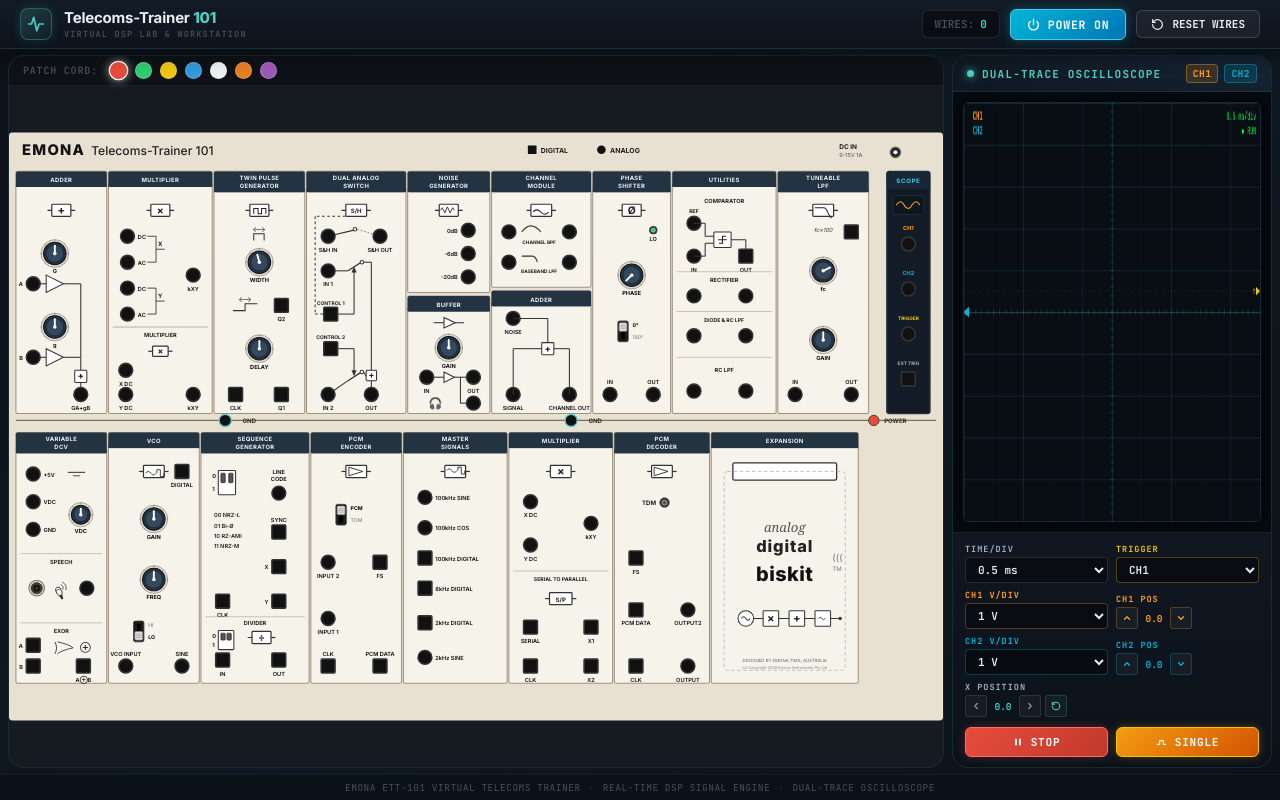
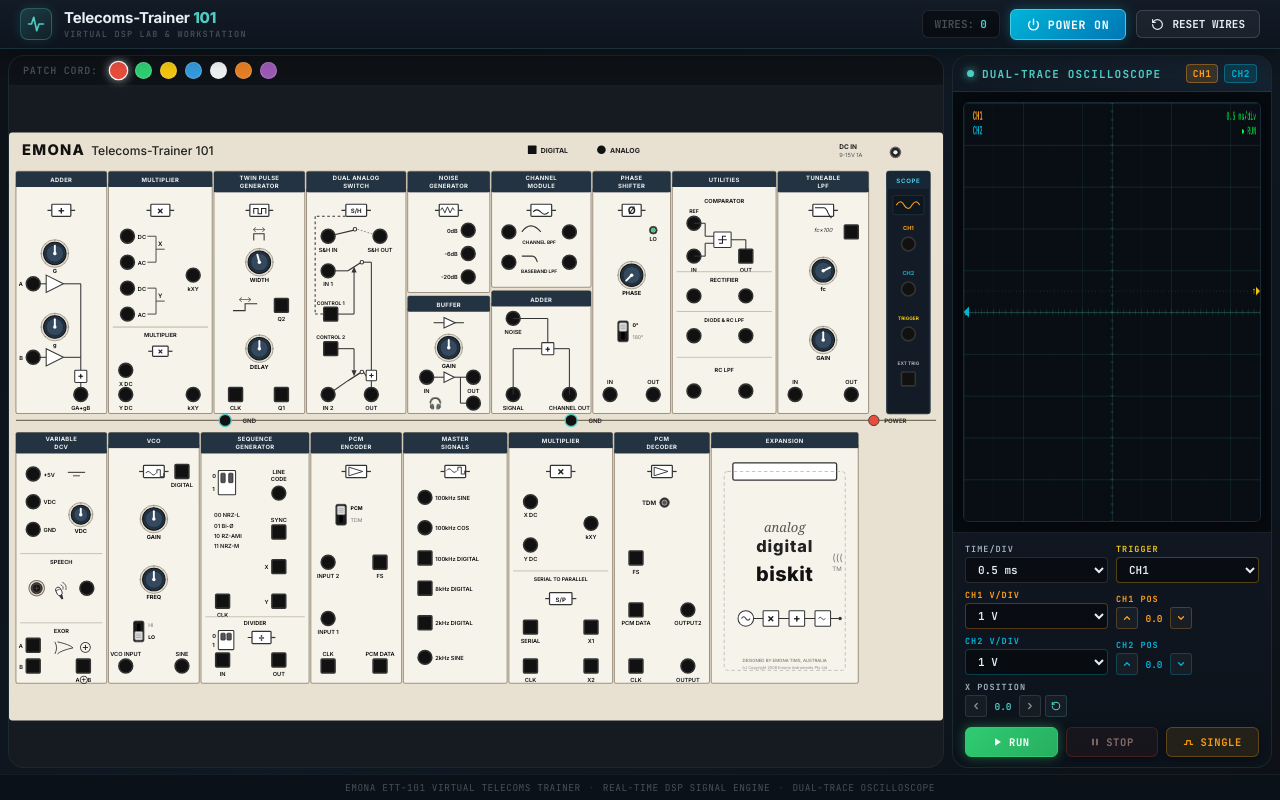
Before and after one commit to omaralaa7/telecoms-trainer-simulator-omarator, a React (Vite) app in the folder telecoms-app/: page / in a window 1280 px wide. Built offline with nearby package versions, Linux system fonts and the light colour scheme.

Commit message:
Dedicated RUN, STOP, SINGLE hardware buttons with active illumination states

```diff
--- a/telecoms-app/src/App.css
+++ b/telecoms-app/src/App.css
@@ -693,42 +693,92 @@
   flex-shrink: 0;
 }
 
-.scope-btn-run {
+/* ─── Scope Action Buttons (Dedicated RUN, STOP, SINGLE) ─── */
+.scope-action-btn {
+  flex: 1;
+  display: inline-flex;
+  align-items: center;
+  justify-content: center;
+  gap: 6px;
+  padding: 7px 8px;
+  border-radius: var(--radius-sm);
+  font-family: 'JetBrains Mono', monospace;
+  font-size: 10.5px;
+  font-weight: 800;
+  cursor: pointer;
+  border: 1px solid;
+  transition: all var(--transition-fast);
+  letter-spacing: 0.6px;
+}
+
+.scope-action-btn svg {
+  flex-shrink: 0;
+}
+
+/* Active RUN button (Lit Green) */
+.btn-run-active {
   background: linear-gradient(135deg, #2ecc71, #27ae60);
   color: #ffffff;
   border-color: #2ecc71;
-  box-shadow: 0 0 10px rgba(46, 204, 113, 0.3);
+  box-shadow: 0 0 12px rgba(46, 204, 113, 0.45);
 }
 
-.scope-btn-run:hover {
+.btn-run-active:hover {
   background: linear-gradient(135deg, #40d47e, #2ecc71);
-  box-shadow: 0 0 14px rgba(46, 204, 113, 0.5);
-  transform: translateY(-1px);
+  box-shadow: 0 0 16px rgba(46, 204, 113, 0.65);
 }
 
-.scope-btn-stop {
+/* Inactive RUN button (Dimmed) */
+.btn-run-inactive {
+  background: rgba(46, 204, 113, 0.05);
+  color: #6b8073;
+  border-color: rgba(46, 204, 113, 0.2);
+}
+
+.btn-run-inactive:hover {
+  background: rgba(46, 204, 113, 0.15);
+  color: #2ecc71;
+  border-color: rgba(46, 204, 113, 0.4);
+}
+
+/* Active STOP button (Lit Red) */
+.btn-stop-active {
   background: linear-gradient(135deg, #e74c3c, #c0392b);
   color: #ffffff;
   border-color: #ff6b6b;
-  box-shadow: 0 0 10px rgba(231, 76, 60, 0.3);
+  box-shadow: 0 0 12px rgba(231, 76, 60, 0.45);
 }
 
-.scope-btn-stop:hover {
+.btn-stop-active:hover {
   background: linear-gradient(135deg, #ff6b6b, #e74c3c);
-  box-shadow: 0 0 14px rgba(231, 76, 60, 0.5);
-  transform: translateY(-1px);
+  box-shadow: 0 0 16px rgba(231, 76, 60, 0.65);
 }
 
-.scope-btn-single {
+/* Inactive STOP button (Dimmed) */
+.btn-stop-inactive {
+  background: rgba(231, 76, 60, 0.05);
+  color: #856a68;
+  border-color: rgba(231, 76, 60, 0.2);
+}
+
+.btn-stop-inactive:hover {
+  background: rgba(231, 76, 60, 0.15);
+  color: #ff6b6b;
+  border-color: rgba(231, 76, 60, 0.4);
+}
+
+/* SINGLE button (Amber) */
+.btn-single {
+  background: rgba(243, 156, 18, 0.1);
+  color: #f39c12;
+  border-color: rgba(243, 156, 18, 0.3);
+}
+
+.btn-single:hover {
   background: linear-gradient(135deg, #f39c12, #d35400);
   color: #ffffff;
   border-color: #f1c40f;
-  box-shadow: 0 0 10px rgba(243, 156, 18, 0.3);
-}
-
-.scope-btn-single:hover {
-  background: linear-gradient(135deg, #f1c40f, #f39c12);
-  box-shadow: 0 0 14px rgba(243, 156, 18, 0.5);
+  box-shadow: 0 0 12px rgba(243, 156, 18, 0.5);
   transform: translateY(-1px);
 }
 
--- a/telecoms-app/src/components/Oscilloscope/ScopeControls.tsx
+++ b/telecoms-app/src/components/Oscilloscope/ScopeControls.tsx
@@ -115,25 +115,31 @@
         </div>
       </div>
 
-      {/* Row 5: Run/Stop + Single */}
+      {/* Row 5: Dedicated RUN, STOP, SINGLE Buttons */}
       <div className="scope-controls-row scope-btn-row">
         <button
-          className={`scope-action-btn ${scopeSettings.running ? "scope-btn-stop" : "scope-btn-run"}`}
-          onClick={() => setScopeSettings({ running: !scopeSettings.running })}>
-          {scopeSettings.running ? (
-            <>
-              <svg width="10" height="10" viewBox="0 0 24 24" fill="currentColor"><rect x="5" y="4" width="4.5" height="16" rx="1"/><rect x="14.5" y="4" width="4.5" height="16" rx="1"/></svg>
-              <span>STOP</span>
-            </>
-          ) : (
-            <>
-              <svg width="10" height="10" viewBox="0 0 24 24" fill="currentColor"><polygon points="5 3 19 12 5 21 5 3"/></svg>
-              <span>RUN</span>
-            </>
-          )}
+          className={`scope-action-btn ${scopeSettings.running ? "btn-run-active" : "btn-run-inactive"}`}
+          onClick={() => setScopeSettings({ running: true })}
+          title="Start continuous live sweep"
+        >
+          <svg width="10" height="10" viewBox="0 0 24 24" fill="currentColor"><polygon points="5 3 19 12 5 21 5 3"/></svg>
+          <span>RUN</span>
         </button>
-        <button className="scope-action-btn scope-btn-single"
-          onClick={() => { setScopeSettings({ running: true }); setTimeout(() => setScopeSettings({ running: false }), 50); }}>
+
+        <button
+          className={`scope-action-btn ${!scopeSettings.running ? "btn-stop-active" : "btn-stop-inactive"}`}
+          onClick={() => setScopeSettings({ running: false })}
+          title="Freeze / Stop waveform sweep"
+        >
+          <svg width="10" height="10" viewBox="0 0 24 24" fill="currentColor"><rect x="5" y="4" width="4.5" height="16" rx="1"/><rect x="14.5" y="4" width="4.5" height="16" rx="1"/></svg>
+          <span>STOP</span>
+        </button>
+
+        <button
+          className="scope-action-btn btn-single"
+          onClick={() => { setScopeSettings({ running: true }); setTimeout(() => setScopeSettings({ running: false }), 50); }}
+          title="Capture single waveform sweep"
+        >
           <svg width="11" height="11" viewBox="0 0 24 24" fill="none" stroke="currentColor" strokeWidth="2.5" strokeLinecap="round" strokeLinejoin="round"><path d="M3 16h5v-8h8v8h5"/></svg>
           <span>SINGLE</span>
         </button>
```
